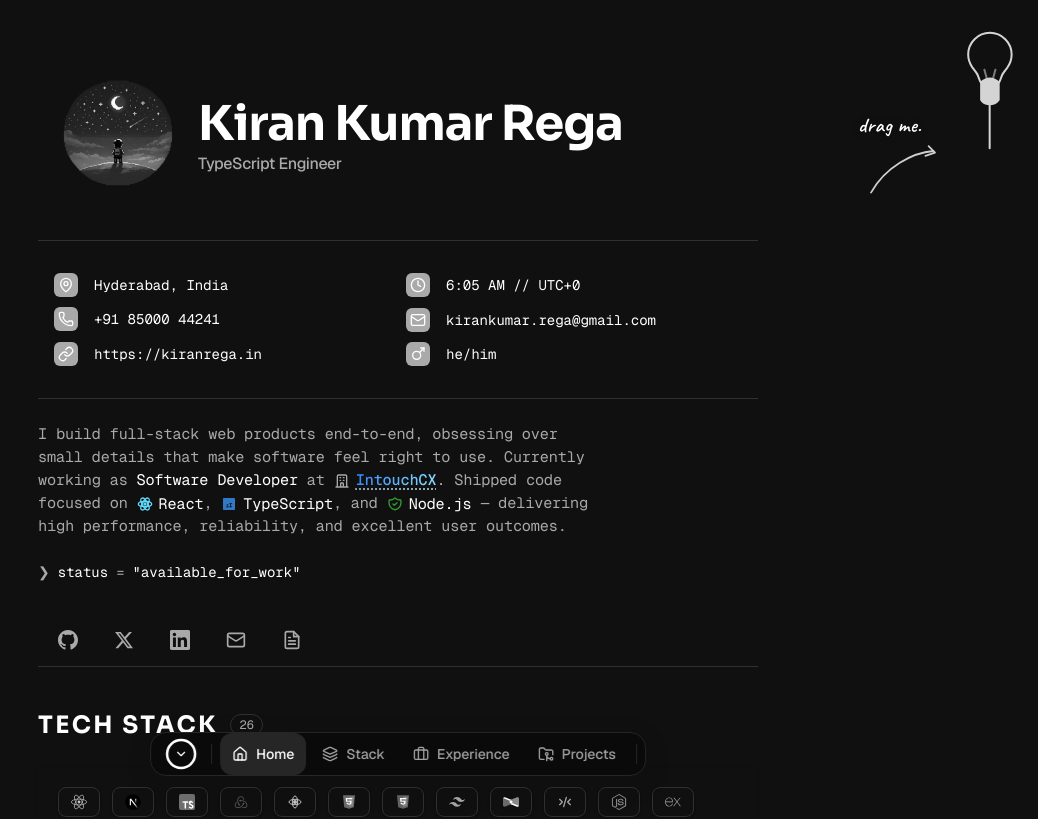
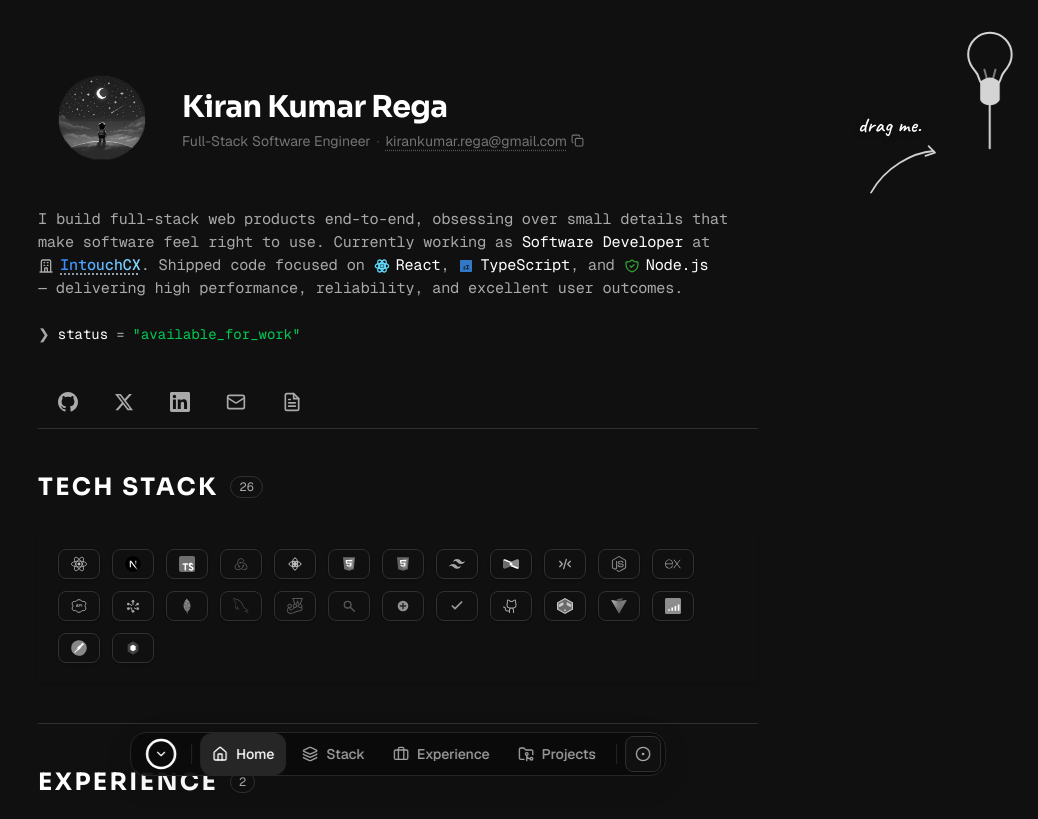
Before and after one commit to kiranrega/kk-dev, a Next.js app: page / in a window 1280 px wide. Shown: the top 819 px of the page, without its empty margins (242-1280 px from the left). Built offline with nearby package versions, Linux system fonts and the light colour scheme; no server answers.

Commit message:
fixed the image size

```diff
--- a/src/components/features/ball-pit/index.tsx
+++ b/src/components/features/ball-pit/index.tsx
@@ -16,9 +16,12 @@ export function BallPit() {
   const draggingRef = useRef<{ x: number; y: number; startX: number; startY: number; t: number } | null>(null);
 
   useEffect(() => {
-    setMounted(true);
-    const saved = localStorage.getItem("ball-pit-enabled");
-    setEnabled(saved === "true");
+    const timer = setTimeout(() => {
+      setMounted(true);
+      const saved = localStorage.getItem("ball-pit-enabled");
+      setEnabled(saved === "true");
+    }, 0);
+    return () => clearTimeout(timer);
   }, []);
 
   const toggle = () => {
@@ -84,7 +87,16 @@ export function BallPit() {
     raf = requestAnimationFrame(loop);
 
     const onPointerDown = (e: PointerEvent) => {
+      const target = e.target as Element | null;
+      if (target?.closest("a, button, input, select, textarea, [role='button']")) {
+        return;
+      }
       draggingRef.current = { x: e.clientX, y: e.clientY, startX: e.clientX, startY: e.clientY, t: performance.now() };
+
+      // Prevent text selection during drag
+      document.body.style.userSelect = "none";
+      document.body.style.webkitUserSelect = "none";
+      window.getSelection()?.removeAllRanges();
     };
     const onPointerMove = (e: PointerEvent) => {
       if (!draggingRef.current) return;
@@ -94,6 +106,11 @@ export function BallPit() {
     const onPointerUp = (e: PointerEvent) => {
       const d = draggingRef.current;
       draggingRef.current = null;
+
+      // Restore text selection
+      document.body.style.userSelect = "";
+      document.body.style.webkitUserSelect = "";
+
       if (!d) return;
       const dt = Math.max(performance.now() - d.t, 16);
       const vx = ((d.startX - e.clientX) / dt) * 1000 * 0.6;
@@ -102,18 +119,25 @@ export function BallPit() {
       ballsRef.current.push(createBall(d.startX, d.startY, vx, vy, color));
       if (ballsRef.current.length > 40) ballsRef.current.shift();
     };
+    const onPointerCancel = () => {
+      draggingRef.current = null;
+      document.body.style.userSelect = "";
+      document.body.style.webkitUserSelect = "";
+    };
 
-    canvas.addEventListener("pointerdown", onPointerDown);
+    window.addEventListener("pointerdown", onPointerDown);
     window.addEventListener("pointermove", onPointerMove);
     window.addEventListener("pointerup", onPointerUp);
+    window.addEventListener("pointercancel", onPointerCancel);
 
     return () => {
       cancelAnimationFrame(raf);
       window.removeEventListener("resize", resize);
       mutationObserver.disconnect();
-      canvas.removeEventListener("pointerdown", onPointerDown);
+      window.removeEventListener("pointerdown", onPointerDown);
       window.removeEventListener("pointermove", onPointerMove);
       window.removeEventListener("pointerup", onPointerUp);
+      window.removeEventListener("pointercancel", onPointerCancel);
     };
   }, [enabled]);
 
@@ -125,7 +149,7 @@ export function BallPit() {
         createPortal(
           <canvas
             ref={canvasRef}
-            className="pointer-events-auto fixed inset-0 z-50 touch-none"
+            className="pointer-events-none fixed inset-0 z-50 touch-none"
             aria-hidden="true"
           />,
           document.body
--- a/src/components/features/cat-summoner/index.tsx
+++ b/src/components/features/cat-summoner/index.tsx
@@ -10,9 +10,12 @@ export function CatSummoner() {
   const [mounted, setMounted] = useState(false);
 
   useEffect(() => {
-    setMounted(true);
-    const saved = localStorage.getItem("cat-enabled");
-    setCatEnabled(saved === "true");
+    const timer = setTimeout(() => {
+      setMounted(true);
+      const saved = localStorage.getItem("cat-enabled");
+      setCatEnabled(saved === "true");
+    }, 0);
+    return () => clearTimeout(timer);
   }, []);
 
   const toggleCat = () => {
--- a/src/components/layout/floating-toc.tsx
+++ b/src/components/layout/floating-toc.tsx
@@ -3,7 +3,7 @@
 import { Home, Layers, Briefcase, FolderGit2, ChevronUp, ChevronDown } from "lucide-react";
 import { useActiveSection } from "@/hooks/use-active-section";
 import { useScrollProgress } from "@/hooks/use-scroll-progress";
-// import { BallPit } from "@/components/features/ball-pit";
+import { BallPit } from "@/components/features/ball-pit";
 
 const sections = [
   { id: "overview", label: "Home", icon: Home },
@@ -94,7 +94,7 @@ export function FloatingTOC() {
           );
         })}
         <div className="w-[1px] h-5 bg-neutral-200 dark:bg-neutral-800 mx-1" />
-        {/* <BallPit /> */}
+        <BallPit />
       </div>
     </div>
   );
--- a/src/components/layout/header.tsx
+++ b/src/components/layout/header.tsx
@@ -3,7 +3,7 @@
 import { navItems } from "@/config/site";
 import { ActiveNav } from "@/components/layout/active-nav";
 import { CatSummoner } from "@/components/features/cat-summoner";
-// import { BallPit } from "@/components/features/ball-pit";
+import { BallPit } from "@/components/features/ball-pit";
 
 export function Header() {
   return (
@@ -11,8 +11,8 @@ export function Header() {
       <div className="flex items-center justify-between gap-3">
         <ActiveNav items={navItems} />
         <div className="flex items-center gap-2">
-          <CatSummoner />
-          {/* <BallPit /> */}
+          {/* <CatSummoner /> */}
+          <BallPit />
         </div>
       </div>
     </header>
--- a/src/components/sections/hero/index.tsx
+++ b/src/components/sections/hero/index.tsx
@@ -1,6 +1,8 @@
+"use client";
+
+import { useState } from "react";
 import Image from "next/image";
 import { siteConfig } from "@/config/site";
-import { HeroTitle } from "./hero-title";
 import { ProfileInfoCard } from "./profile-info-card";
 import { SocialLinks } from "./social-links";
 import { AvailabilityStatus } from "@/components/ui/availability-status";
@@ -8,36 +10,64 @@ import { CompanyIcon } from "@/components/icons/company-icon";
 import { ReactIcon } from "@/components/icons/react-icon";
 import { TypeScriptIcon } from "@/components/icons/typescript-icon";
 import { NodeIcon } from "@/components/icons/node-icon";
+import { Copy, Check } from "lucide-react";
 
 export function HeroSection() {
+  const [copied, setCopied] = useState(false);
+
+  const copyEmail = () => {
+    navigator.clipboard.writeText(siteConfig.links.email);
+    setCopied(true);
+    setTimeout(() => setCopied(false), 2000);
+  };
+
   return (
     <section
       id="overview"
       className="flex flex-col items-start justify-start scroll-mt-24 w-full"
     >
-      <div className="flex flex-col sm:flex-row sm:items-center">
+      <div className="flex items-center gap-3 sm:gap-4 animate-blur-in">
         <Image
           src="/assets/Profile (2).webp"
-          alt="Kiran Kumar Rega"
-          width={160}
-          height={160}
+          alt={siteConfig.name}
+          width={128}
+          height={128}
           priority
-          className="rounded-full object-cover w-32 h-32 sm:w-40 sm:h-40 grayscale hover:grayscale-0 transition-all duration-200"
+          className="rounded-full object-cover w-28 h-28 sm:w-32 sm:h-32 grayscale hover:grayscale-0 transition-all duration-300 shrink-0"
         />
 
-        <div className="space-y-1">
-          <h1 className="m-0 text-4xl sm:text-5xl font-bold tracking-tighter leading-none animate-blur-in">
+        <div className="flex flex-col justify-center min-w-0">
+          <h1 className="m-0 text-2xl sm:text-3xl font-extrabold tracking-tight leading-tight text-foreground">
             {siteConfig.name}
           </h1>
-          <HeroTitle />
+          <div className="flex flex-wrap items-center gap-1.5 text-xs sm:text-sm text-neutral-400 dark:text-neutral-500 mt-1 select-none">
+            <span>{siteConfig.role}</span>
+            <span className="text-neutral-600 dark:text-neutral-700">·</span>
+            <div
+              className="flex items-center gap-1 cursor-pointer hover:text-foreground transition-colors group/email"
+              onClick={copyEmail}
+              title="Copy email"
+            >
+              <span className="select-all underline decoration-dotted underline-offset-4 decoration-neutral-600 hover:decoration-foreground">
+                {siteConfig.links.email}
+              </span>
+              <span className="text-neutral-500 group-hover/email:text-foreground transition-colors">
+                {copied ? (
+                  <Check size={13} className="text-emerald-500 shrink-0" />
+                ) : (
+                  <Copy size={13} className="shrink-0" />
+                )}
+              </span>
+            </div>
+          </div>
         </div>
       </div>
 
-      <div className="w-full mt-6 border-t border-b border-border py-4">
+      {/* <div className="w-full mt-6 border-t border-b border-border py-4">
         <ProfileInfoCard />
-      </div>
+      </div> */}
 
-      <p className="max-w-[650px] hero-type-body-small text-balance text-muted mt-6 leading-relaxed">
+      <p className="max-w-none hero-type-body-small text-balance text-muted mt-6 leading-relaxed">
         I build full-stack web products end-to-end, obsessing over small details
         that make software feel right to use. Currently working as{" "}
         <span className="text-foreground">Software Developer</span> at{" "}
--- a/src/components/ui/availability-status.tsx
+++ b/src/components/ui/availability-status.tsx
@@ -6,7 +6,7 @@ export function AvailabilityStatus() {
       <span className="text-muted-foreground">❯</span>
       <span className="text-success">status</span>
       <span className="text-muted-foreground">=</span>
-      <span className="text-foreground">"available_for_work"</span>
+      <span className="text-foreground text-green-500">"available_for_work"</span>
       <span className="relative flex h-1.5 w-1.5 ml-1">
         <span className="absolute inline-flex h-full w-full animate-ping rounded-full bg-success opacity-75" />
         <span className="relative inline-flex h-1.5 w-1.5 rounded-full bg-success" />
```
